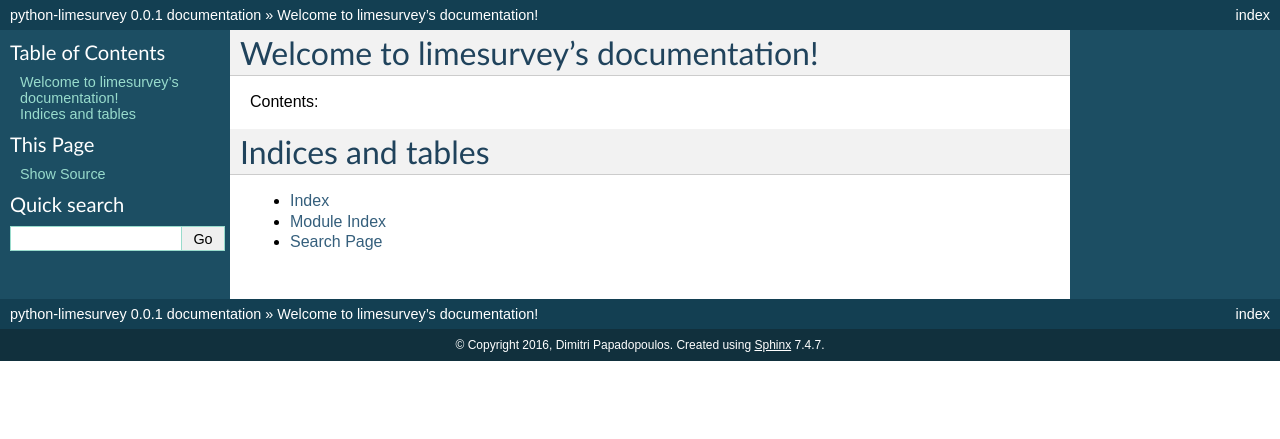
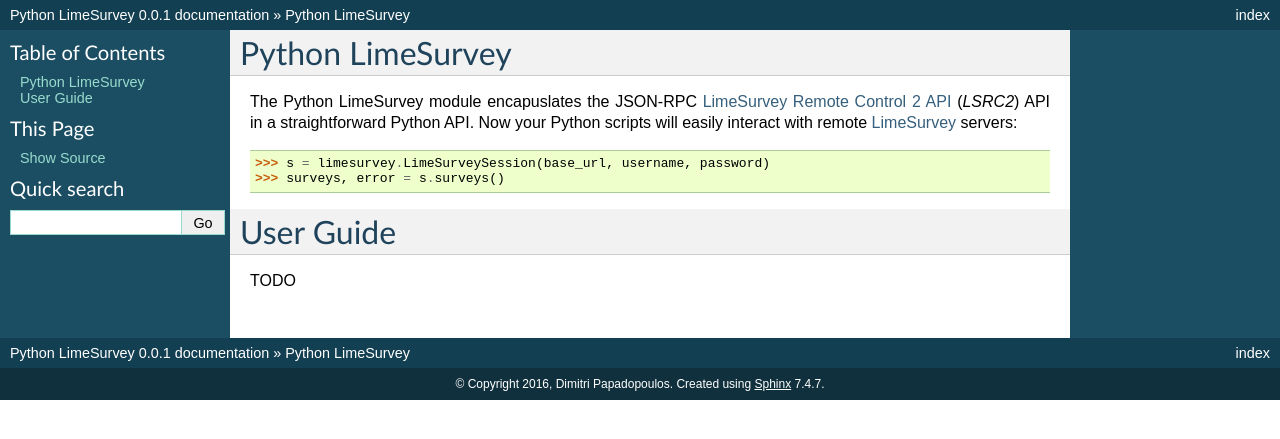
Before and after one commit to neurospin/lsrc2, a Sphinx documentation site: the page built from docs/index.rst, in a window 1280 px wide. Shown: the top 439 px of the page. Built offline with Sphinx 7.4.7, drawn with Linux system fonts in a browser that asks for light colours.

Commit message:
First attempts to make the doc work...

```diff
--- a/docs/conf.py
+++ b/docs/conf.py
@@ -28,7 +28,7 @@
 # Add any Sphinx extension module names here, as strings. They can be
 # extensions coming with Sphinx (named 'sphinx.ext.*') or your custom
 # ones.
-extensions = []
+extensions = ['sphinx.ext.autodoc', 'sphinx.ext.napoleon']
 
 # Add any paths that contain templates here, relative to this directory.
 templates_path = ['_templates']
@@ -43,7 +43,7 @@
 master_doc = 'index'
 
 # General information about the project.
-project = u'python-limesurvey'
+project = u'Python LimeSurvey'
 copyright = u'2016, Dimitri Papadopoulos'
 
 # The version info for the project you're documenting, acts as replacement for
@@ -63,7 +63,7 @@
 # non-false value, then it is used:
 #today = ''
 # Else, today_fmt is used as the format for a strftime call.
-#today_fmt = '%B %d, %Y'
+today_fmt = '%F'
 
 # List of patterns, relative to source directory, that match files and
 # directories to ignore when looking for source files.
--- a/docs/index.rst
+++ b/docs/index.rst
@@ -1,21 +1,18 @@
-.. limesurvey documentation master file, created by
-   sphinx-quickstart on Fri Oct 28 16:06:03 2016.
-   You can adapt this file completely to your liking, but it should at least
-   contain the root `toctree` directive.
+Python LimeSurvey
+=================
 
-Welcome to limesurvey's documentation!
-======================================
+The Python LimeSurvey module encapuslates the JSON-RPC LimeSurvey_ `Remote
+Control 2 API`_ (*LSRC2*) API in a straightforward Python API. Now your
+Python scripts will easily interact with remote LimeSurvey_ servers::
 
-Contents:
+    >>> s = limesurvey.LimeSurveySession(base_url, username, password)
+    >>> surveys, error = s.surveys()
 
-.. toctree::
-   :maxdepth: 2
+.. _LimeSurvey: https://www.limesurvey.org
+.. _Remote Control 2 API: https://manual.limesurvey.org/RemoteControl_2_API
 
 
+User Guide
+==========
 
-Indices and tables
-==================
-
-* :ref:`genindex`
-* :ref:`modindex`
-* :ref:`search`
+TODO
--- a/limesurvey/__init__.py
+++ b/limesurvey/__init__.py
@@ -26,9 +26,7 @@
 #
 # The fact that you are presently reading this means that you have had
 # knowledge of the CeCILL-C license and that you accept its terms.
-"""Access LimeSurvey servers using `Remote Control 2 API`_
-
-.. _Remote Control 2 API: https://manual.limesurvey.org/RemoteControl_2_API
+"""Control remote LimeSurvey_ servers using `Remote Control 2 API`_
 
 """
 
@@ -38,7 +36,7 @@
 
 
 class LimeSurveySession(object):
-    """LimeSurvey `Remote Control 2 API`_ (LSRC2) session
+    """LimeSurvey_ `Remote Control 2 API`_ (*LSRC2*) session
 
     Use JSON-RPC instead of XML-RPC because the documentation reads:
         We recommend in general to use JSON-RPC because it is well tested
```
